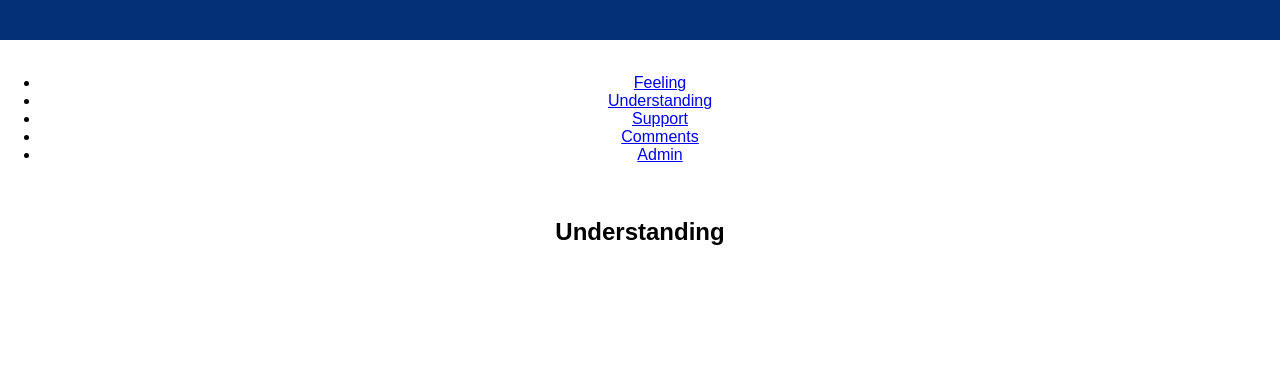
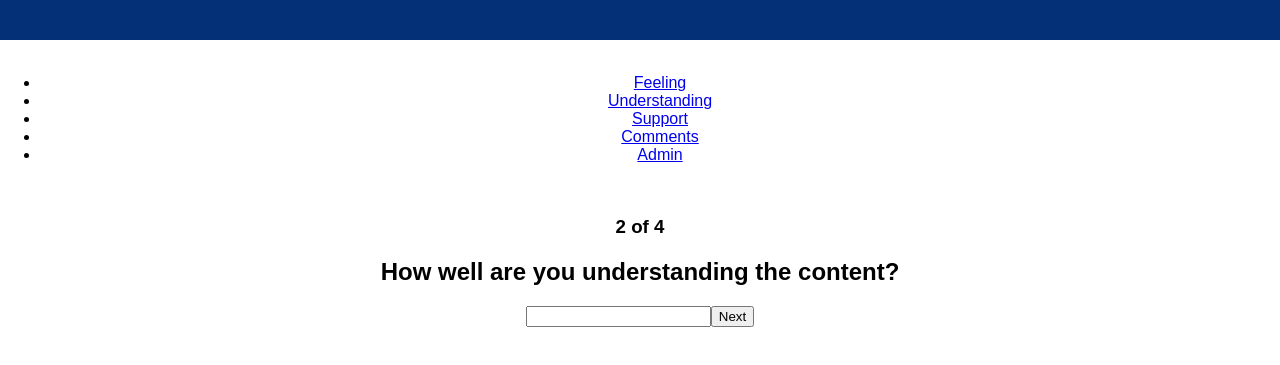
Before and after one commit to dylandorsey/Weekend-challenge-7-Reflection, a React app: page /understanding in a window 1280 px wide. Shown: the part 105-470 px from the top of the page. Built offline with nearby package versions, Linux system fonts and the light colour scheme.

Commit message:
user input for understanding persists through forward page navigation

```diff
--- a/public/index.html
+++ b/public/index.html
@@ -19,7 +19,7 @@
       work correctly both with client-side routing and a non-root public URL.
       Learn how to configure a non-root public URL by running `npm run build`.
     -->
-    <title>React App</title>
+    <title>Feedback</title>
   </head>
   <body>
     <noscript>
--- a/src/components/Feeling/Feeling.js
+++ b/src/components/Feeling/Feeling.js
@@ -30,7 +30,6 @@ class Feeling extends Component {
 
     // assign input value to state property
     handleChangeFor = propertyName => event => {
-        console.log('input says: ', event.target.value);
         this.setState({
             [propertyName] : event.target.value
         });
@@ -38,14 +37,10 @@ class Feeling extends Component {
 
     // store state and advance to next page
     submitHandler = (event) => {
-        console.log('init submitHandler')
         event.preventDefault();
         this.dispatchInput();
-        console.log('dispatched action');
-
+        this.props.history.push('/understanding');
     }
-
-
 
     render() {
         return (
--- a/src/components/Understanding/Understanding.js
+++ b/src/components/Understanding/Understanding.js
@@ -1,13 +1,65 @@
 import React, { Component } from 'react';
+import { connect } from 'react-redux';
+
+const mapReduxStateToProps = (reduxState) => (
+    { reduxState }
+);
+
+const emptyInput = 'Type 1 through 5';
+
 
 class Understanding extends Component {
+    constructor(props) {
+        super(props);
+        this.state = {
+            formInput: emptyInput,
+        }
+    }
+
+    componentDidMount = () => {
+        this.setState({
+            formInput: this.props.reduxState.supportReducer.value,
+        })
+    }
+
+    // send state to store
+    dispatchInput = () => {
+        const action = {type: 'STORE_UNDERSTANDING', payload: this.state.formInput};
+        this.props.dispatch(action);
+    }
+
+    // assign input value to state property
+    handleChangeFor = propertyName => event => {
+        this.setState({
+            [propertyName] : event.target.value
+        });
+    }
+
+    // store state and advance to next page
+    submitHandler = (event) => {
+        event.preventDefault();
+        this.dispatchInput();
+        this.props.history.push('/support')
+    }
+
     render() {
         return (
             <div >
-          <h2>Understanding</h2>
+                <div className="progressIndicator">
+                    <div className="progressBar">
+                    </div>
+                    <div>
+                        <h3>2 of 4</h3>
+                    </div>
+                </div>
+                <h2>How well are you understanding the content?</h2>
+                <form>
+                    <input onChange={this.handleChangeFor('formInput')} type="number" placeholder={this.state.formInput} />
+                    <input type="submit" value="Next" onClick={this.submitHandler}/>
+                </form>
             </div>
         );
     }
 }
 
-export default Understanding;
+export default connect(mapReduxStateToProps)(Understanding);
```
Also changed, not shown: public/favicon.ico (deleted). Lines whose indentation alone changed are shown as unchanged.
